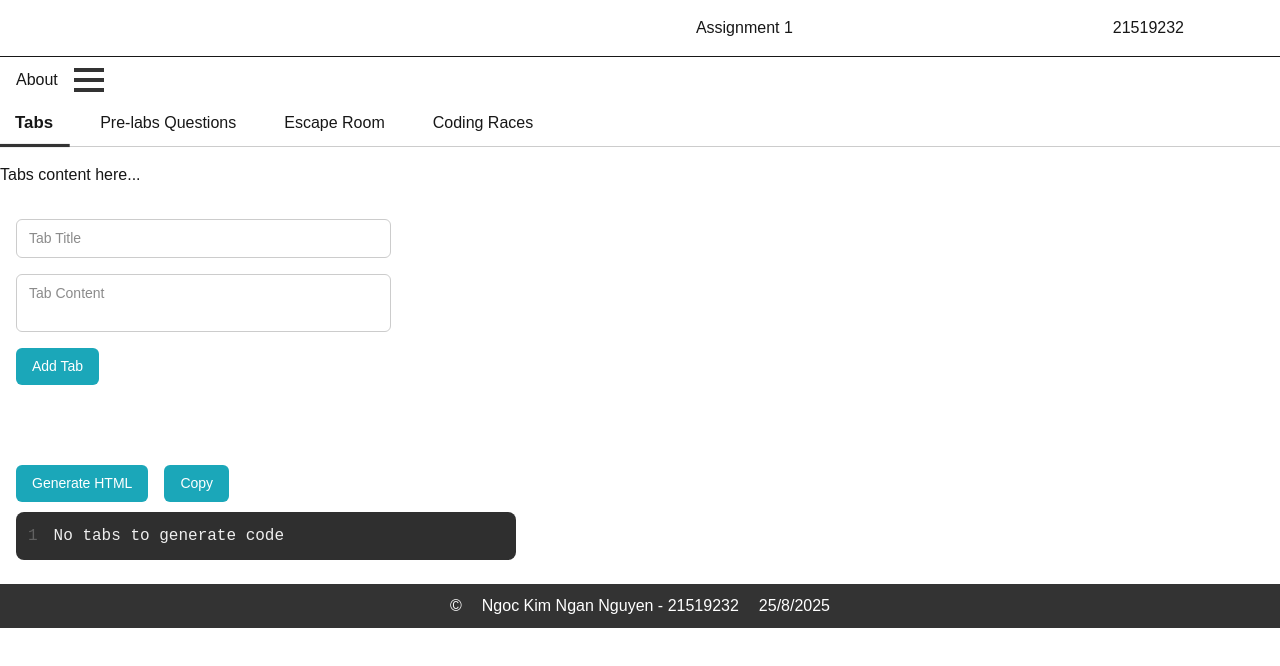
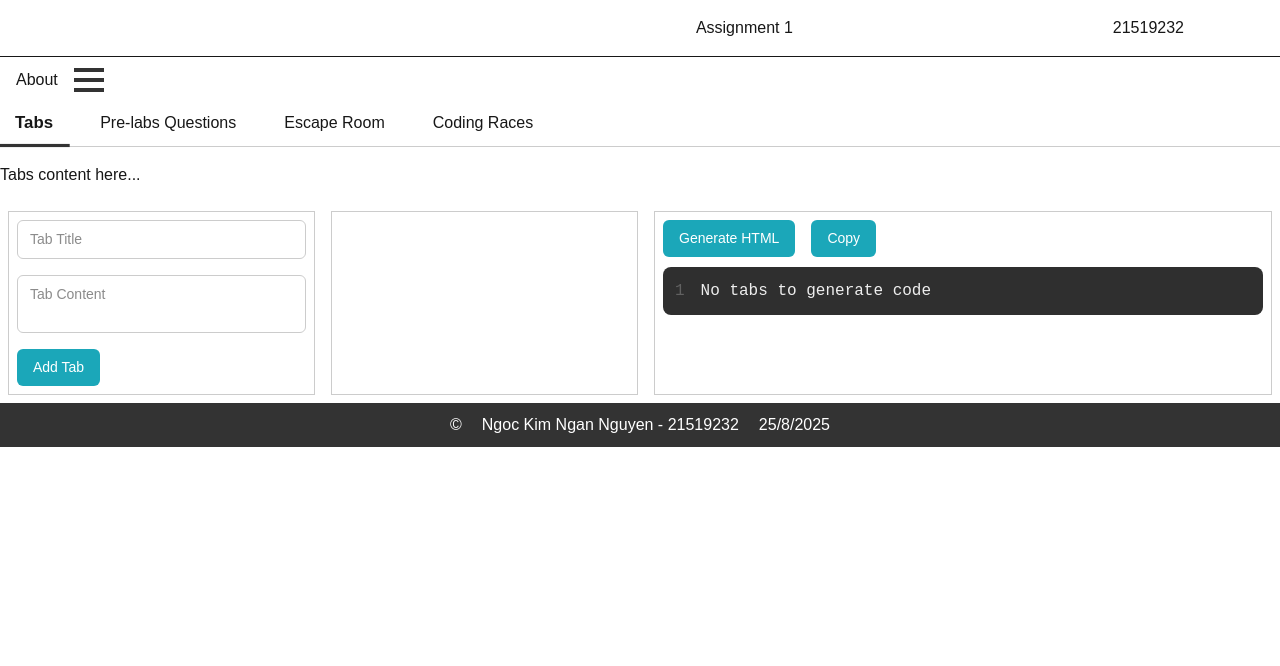
Before and after one commit to nganLikeable/LMS-Moodle-Featuring-Escape-room, a Next.js app: page / in a window 1280 px wide. Shown: the top 666 px of the page. Built offline with nearby package versions, Linux system fonts and the light colour scheme.

Commit message:
put components in box, 3-column layout, input fields stretch in col 1 but not 2

```diff
--- a/app/Components/Output.module.css
+++ b/app/Components/Output.module.css
@@ -1,5 +1,5 @@
 .container {
-  padding: 1rem;
+  padding-top: 0;
 }
 .outputButtons {
   display: flex;
--- a/app/Components/Output.tsx
+++ b/app/Components/Output.tsx
@@ -52,15 +52,12 @@ export default function Output() {
       var i, tabcontent, tablinks;
       tabcontent = document.getElementsByClassName("tabcontent");
       for (i = 0; i < tabcontent.length; i++) {
-                    tabcontent[i].style.display = "none";
-                }
+        tabcontent[i].style.display = "none";}
       tablinks = document.getElementsByClassName("tablinks");
       for (i = 0; i < tablinks.length; i++) {
-                    tablinks[i].className = tablinks[i].className.replace(" active", "");
-                }
+        tablinks[i].className = tablinks[i].className.replace(" active", "");}
       document.getElementById(id).style.display = "block";
-                evt.currentTarget.className += " active";
-            }
+      evt.currentTarget.className += " active";}
   </script>
 </body>
 </html>
@@ -97,7 +94,7 @@ export default function Output() {
             marginTop: "10px",
             borderRadius: "8px",
             padding: "12px",
-            width: "500px",
+            width: "600px",
           }}
         >
           {output || "No tabs to generate code"}
--- a/app/Components/TabContainer.module.css
+++ b/app/Components/TabContainer.module.css
@@ -0,0 +1,16 @@
+/* TabContainer.module.css */
+
+.container {
+  display: flex;
+  gap: 1rem; /* spacing between each panel */
+  flex-wrap: wrap;
+  padding: 0.5rem;
+}
+
+/* wrap children in a card-like box */
+.container > * {
+  flex: 1 1 0;
+  border: 1px solid #ccc;
+  padding: 0.5rem;
+  background-color: #fff;
+}
--- a/app/Components/TabContentDisplay.module.css
+++ b/app/Components/TabContentDisplay.module.css
@@ -1,14 +1,6 @@
 .container {
   display: flex;
   gap: 2rem;
-  padding: 1rem;
+  padding: 0;
+  flex-wrap: wrap;
 }
-.content {
-  flex: 0 0 300px;
-  width: 100%;
-  height: 100%; /* match container height */
-  padding: 1rem;
-  border: 1px solid #ccc;
-  background: #fafafa;
-  overflow-y: auto; /* scroll if content too big */
-}
--- a/app/Components/TabForm.module.css
+++ b/app/Components/TabForm.module.css
@@ -1,20 +1,22 @@
 .container {
   display: flex;
   gap: 2rem;
-  padding: 1rem;
   max-width: 100%;
+  flex-wrap: 100%;
 }
 
 .inputFields {
   display: flex;
-  flex: 0 0 250px;
+  flex: 1 1 250px;
+  min-width: 200px;
   flex-direction: column;
   gap: 1rem;
 }
 
 /* Tab title input */
 .tabTitle {
-  width: 150%;
+  width: 100%;
+  max-width: 100%;
   padding: 8px 12px;
   font-size: 14px;
   border: 1px solid #ccc;
@@ -30,7 +32,8 @@
 
 /* Tab content textarea */
 .tabContent {
-  width: 150%;
+  width: 100%;
+  max-width: 100%;
   padding: 8px 12px;
   font-size: 14px;
   border: 1px solid #ccc;
--- a/app/Components/TabList.module.css
+++ b/app/Components/TabList.module.css
@@ -2,7 +2,6 @@
   display: flex;
   flex-direction: column;
   gap: 0.5rem;
-  margin-bottom: 1rem;
 }
 
 .tabItem {
@@ -22,10 +21,10 @@
 }
 
 .tabButton:hover {
-  background: rgb(235, 235, 235);
+  background: rgb(163, 158, 158);
 }
-.active {
-  background: #b4b8bd;
+.tabButton.active {
+  background: rgb(163, 158, 158);
   border-color: #b4b8bd;
 }
 
--- a/app/Components/TabList.tsx
+++ b/app/Components/TabList.tsx
@@ -16,7 +16,7 @@ export default function TabList({
           <button
             key={tab.id}
             className={`${styles.tabButton} ${
-              activeTab === tab.id ? styles.active : ""
+              activeTab?.id === tab.id ? styles.active : ""
             }`}
             onClick={() => setActiveTab(tab.id)}
           >
```
Lines whose indentation alone changed are shown as unchanged.
